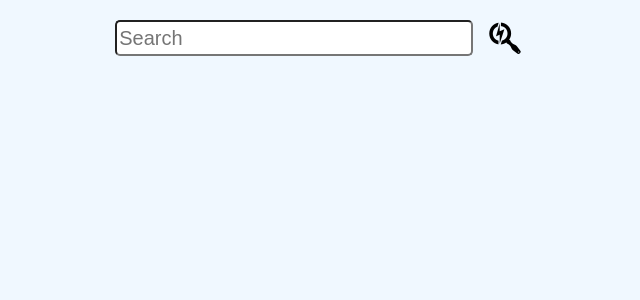
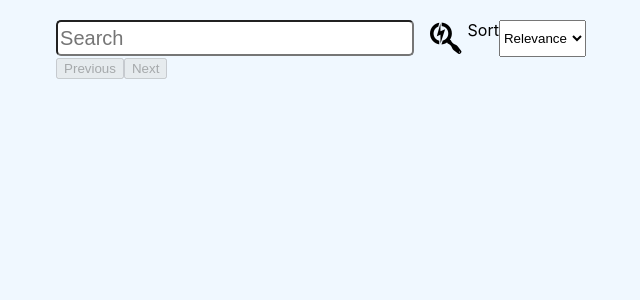
Before and after one commit to jgmalinov/Reddit-Client--Lil-Reddit, a React (Create React App) app: page / in a window 1280 px wide. Shown: the top 300 px of the page, without its empty margins (319-959 px from the left). Built offline with nearby package versions, Linux system fonts and the light colour scheme.

Commit message:
added sorting by various criteria, requesting next or previous page

```diff
--- a/src/app/store.js
+++ b/src/app/store.js
@@ -1,8 +1,6 @@
 import { configureStore } from '@reduxjs/toolkit';
 import SearchBarReducer from '../features/SearchBar/SearchBarSlice';
 import MainReducer from '../features/Main/MainSlice';
-
-console.log(SearchBarReducer);
 
 export const store = configureStore({
   reducer: {
--- a/src/features/Main/Main.js
+++ b/src/features/Main/Main.js
@@ -5,6 +5,8 @@ import { PostsConverter } from "../Utilities/Utilities";
 export function Main(args) {
     const posts = useSelector(postSelector);
     return (
-        <PostsConverter posts={posts}/>
+        <div>
+            <PostsConverter posts={posts}/>
+        </div>
     )
 }
--- a/src/features/SearchBar/SearchBar.js
+++ b/src/features/SearchBar/SearchBar.js
@@ -1,4 +1,4 @@
-import { updateBeforeAndAfter, toggleFirstCall, selectAfter, selectBefore, selectFirstCall } from './SearchBarSlice';
+import { updateBeforeAndAfter, toggleFirstCall, setLastSearch, setSortCriteria, selectAfter, selectBefore, selectFirstCall, selectLastSearch, selectSortCriteria } from './SearchBarSlice';
 import { useSelector, useDispatch } from 'react-redux';
 import { addPost, addComments, clearPosts, postSelector } from '../Main/MainSlice';
 import { commentsExtractor } from '../Utilities/Utilities';
@@ -10,16 +10,38 @@ export default function SearchBar(args) {
     const after = useSelector(selectAfter);
     const posts = useSelector(postSelector);
     const firstCall = useSelector(selectFirstCall);
-
+    const lastSearch = useSelector(selectLastSearch);
+    const sortCriteria = useSelector(selectSortCriteria);
 
     async function Search(e) {
         e.preventDefault();
-        const userInput = e.target.querySelector('input[type="text"]').value
-        const response = await fetch(`https://www.reddit.com/search.json?q=${userInput}`, {headers: {'Cookie': 'SameSite=None; Secure' }});
+        let response;
+        let scenario;
+        switch (e.target) {
+            case document.getElementById('searchbar'):
+                scenario = 'newSearch';
+                const userInput = e.target.querySelector('input[type="text"]').value;
+                dispatch(setLastSearch(userInput));
+                response = await fetch(`https://www.reddit.com/search.json?q=${userInput}&sort=${sortCriteria}`, {headers: {'Cookie': 'SameSite=None; Secure' }});
+                break;
+            case document.getElementById('next'):
+                scenario = 'next';
+                response = await fetch(`https://www.reddit.com/search.json?q=${lastSearch}&sort=${sortCriteria}&after=${after}&limit=20`, {headers: {'Cookie': 'SameSite=None; Secure' }});
+                break;
+            case document.getElementById('previous'):
+                scenario = 'previous';
+                response = await fetch(`https://www.reddit.com/search.json?q=${lastSearch}&sort=${sortCriteria}&before=${before}&limit=20`, {headers: {'Cookie': 'SameSite=None; Secure' }});
+                break;
+            default:
+                scenario = 'newSearch';
+                console.log(e.target.value);
+                response = await fetch(`https://www.reddit.com/search.json?q=${lastSearch}&sort=${e.target.value}&limit=20`, {headers: {'Cookie': 'SameSite=None; Secure' }});
+        };
+
         const resultsJson = await response.json();
         console.log(resultsJson);
 
-        dispatch(updateBeforeAndAfter({before: resultsJson.data.before, after: resultsJson.data.after}));
+        dispatch(updateBeforeAndAfter({scenario, after: resultsJson.data.after}));
         if (firstCall) {
             dispatch(toggleFirstCall());
         }
@@ -62,14 +84,30 @@ export default function SearchBar(args) {
                 dispatch(addComments({id: result.data.id, comments: commentsFiltered}));
             });
         });
+    };
 
+    function sortOut(e) {
+        dispatch(setSortCriteria(e.target.value));
+        Search(e);
     }
 
     return (
-        <form id='searchbar' onSubmit={Search}>
-            <input type='text' placeholder='Search'></input>
-            <button><i className="fa-brands fa-searchengin"></i></button>
-        </form>
+        <div>
+            <form id='searchbar' onSubmit={Search}>
+                <input type='text' placeholder='Search'></input>
+                <button><i className="fa-brands fa-searchengin"></i></button>
+                <label>Sort</label>
+                <select name='sort' id='sort' onChange={sortOut}>
+                    <option value='relevance'>Relevance</option>
+                    <option value='hot'>Hot</option>
+                    <option value='top'>Top</option>
+                    <option value='new'>New</option>
+                    <option value='comments'>Comments</option>
+                </select>
+            </form>
+            <button id='previous' disabled={!before} onClick={Search}>Previous</button>
+            <button id='next'disabled={(!after && before) || Object.keys(posts).length === 0} onClick={Search}>Next</button>
+        </div>
     )
 }
 
--- a/src/features/SearchBar/SearchBarSlice.js
+++ b/src/features/SearchBar/SearchBarSlice.js
@@ -5,16 +5,37 @@ const SearchBarSlice = createSlice({
     initialState: {
         after: '',
         before: '',
+        beforeList: [],
+        lastSearch: '',
         firstCall: true,
+        sortCriteria: 'relevance'
     },
     reducers: {
         updateBeforeAndAfter: (state, action) => {
-            state.after = action.payload.after;
-            state.before = action.payload.before;
-
+            const scenario = action.payload.scenario;
+            switch (scenario) {
+                case 'newSearch' || 'sort':
+                    state.before = null;
+                    state.after = action.payload.after;
+                    break
+                case 'next':
+                    state.beforeList.push(state.before);
+                    state.before = state.after;
+                    state.after = action.payload.after;
+                    break
+                default:
+                    state.after = state.before;
+                    state.before = state.beforeList.pop();
+            };
         },
         toggleFirstCall: (state, action) => {
             state.firstCall = false;
+        },
+        setLastSearch: (state, action) => {
+            state.lastSearch = action.payload;
+        },
+        setSortCriteria: (state, action) => {
+            state.sortCriteria = action.payload;
         }
     }
 })
@@ -22,9 +43,8 @@ const SearchBarSlice = createSlice({
 export const selectAfter = (state) => state.searchBar.after;
 export const selectBefore = (state) => state.searchBar.before;
 export const selectFirstCall = (state) => state.searchBar.firstCall;
+export const selectLastSearch = (state) => state.searchBar.lastSearch;
+export const selectSortCriteria = (state) => state.searchBar.sortCriteria;
 
-export const { updateBeforeAndAfter, toggleFirstCall } = SearchBarSlice.actions;
+export const { updateBeforeAndAfter, toggleFirstCall, setLastSearch, setSortCriteria } = SearchBarSlice.actions;
 export default SearchBarSlice.reducer;
-
-const instance = updateBeforeAndAfter({hleb: 2, meso: 14});
-console.log(instance);
--- a/src/features/Utilities/Utilities.js
+++ b/src/features/Utilities/Utilities.js
@@ -20,7 +20,7 @@ export  function PostsConverter(args) {
                 jsxPost = (
                     <div className='post' id={post} style={{width:'640px'}}>
                         <section className="info">
-                            <span>/{currentPost.subreddit}, Posted by: {currentPost.author} {dateConverter(Number(currentPostTime))}</span>
+                            <span><a href={`https://www.reddit.com/r/${currentPost.subreddit}`} target='_blank' rel="noreferrer">/{currentPost.subreddit}</a>, Posted by: {currentPost.author} {dateConverter(Number(currentPostTime))}</span>
                             <h3>{currentPost.title}</h3>
                         </section>
                         <section className="visual-content">
@@ -36,7 +36,7 @@ export  function PostsConverter(args) {
                             </div>
                         </section>
                         <section className="comments">
-                            {currentPost.commentsExpanded ? commentsExpander(currentPost) : <h3>No Comments</h3>}
+                            {currentPost.commentsExpanded ? commentsExpander(currentPost) : <h3></h3>}
                         </section>
 
                     </div>
@@ -75,7 +75,6 @@ export async function commentsExtractor(post) {
     const url = `https://www.reddit.com/r/${post.subreddit}/comments/${post.id}.json`
     const response = await fetch(url);
     const responseJS = response.json();
-    console.log(responseJS);
     return responseJS;
 }
 
```
